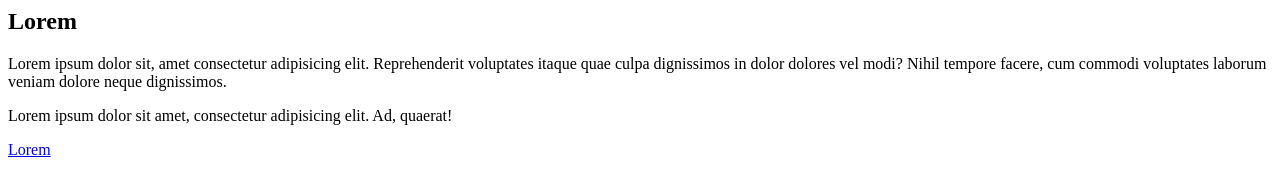
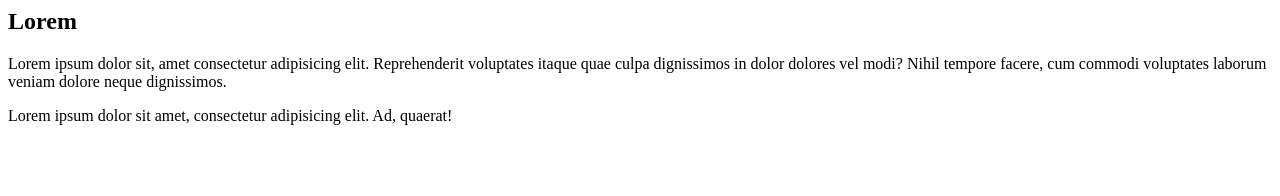
Before and after one commit to vi-shal-ayyappan/demo-repo, a plain HTML site: page index.html in a window 1280 px wide. Drawn offline with Linux system fonts and the light colour scheme.

Commit message:
Updated index.html

```diff
--- a/index.html
+++ b/index.html
@@ -15,7 +15,6 @@
         <p>
             Lorem ipsum dolor sit amet, consectetur adipisicing elit. Ad, quaerat!
         </p>
-        <a href="#">Lorem</a>
     </main>
 </body>
 </html>
```
